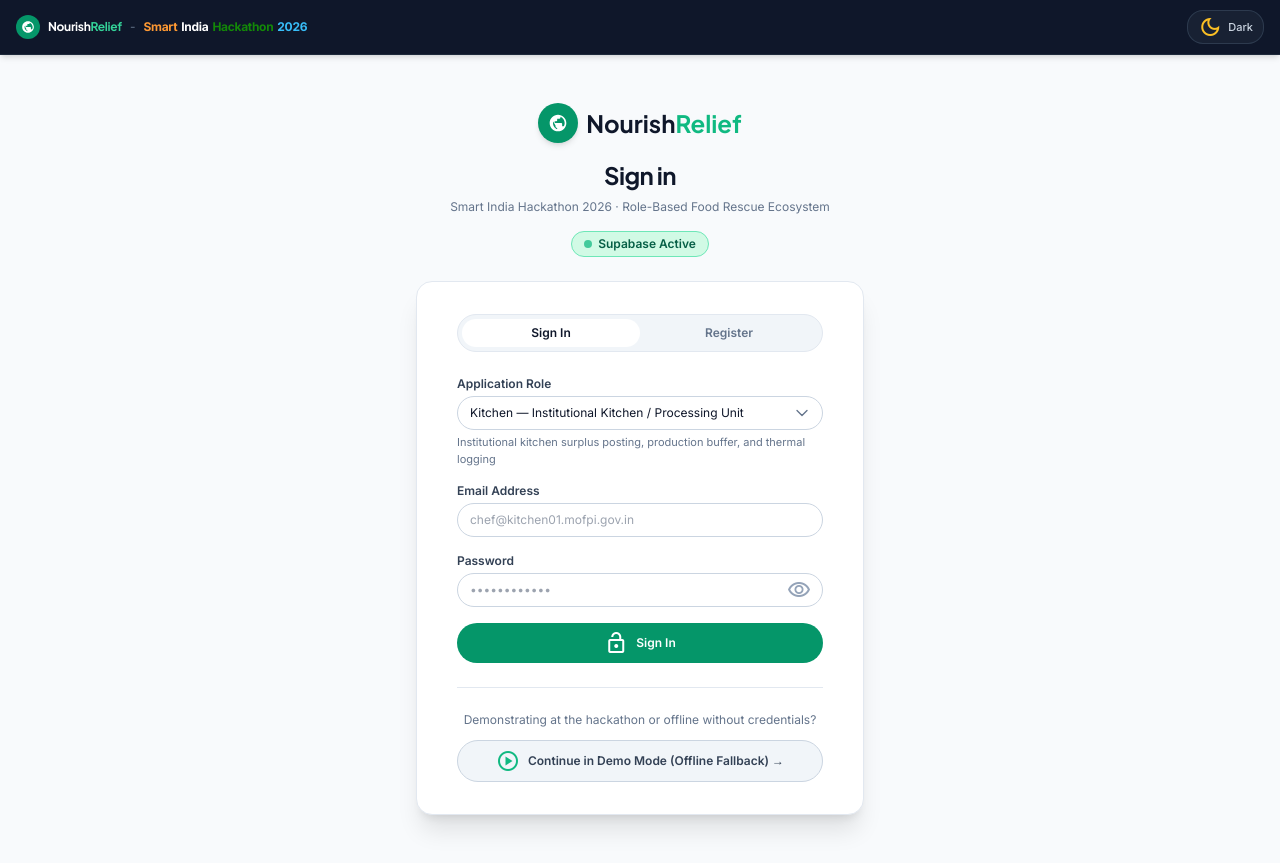
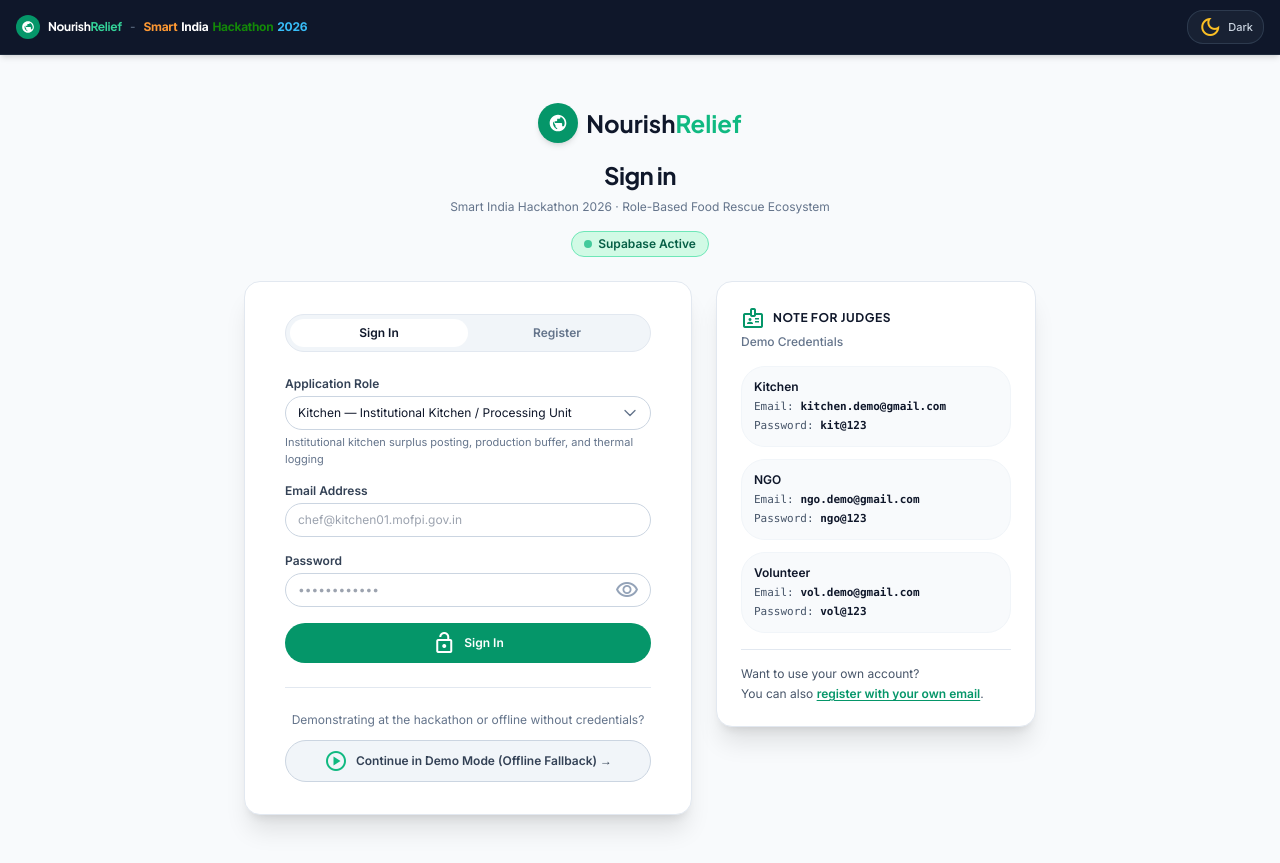
Before and after one commit to v-abhiramreddy/NOURISH_RELIEF_SIH26, a Next.js app: page / in a window 1280 px wide. Built offline with nearby package versions, Linux system fonts and the light colour scheme; no server answers; the database is empty.

Commit message:
Add Note for Judges card to Sign In page

```diff
--- a/src/components/AuthForm.tsx
+++ b/src/components/AuthForm.tsx
@@ -152,10 +152,11 @@ export default function AuthForm({ initialMode = 'signin' }: AuthFormProps) {
         </div>
       </div>
 
-      <div className="mt-6 sm:mx-auto sm:w-full sm:max-w-md px-4 sm:px-0">
-        <div className="bg-white dark:bg-slate-900 py-8 px-6 shadow-xl rounded-2xl border border-slate-200 dark:border-slate-800 sm:px-10">
-          {/* Mode Switcher Tabs */}
-          <div className="flex rounded-xl bg-slate-100 dark:bg-slate-800 p-1 mb-6 border border-slate-200 dark:border-slate-700">
+      <div className="mt-6 w-full max-w-md lg:max-w-4xl mx-auto px-4 sm:px-6">
+        <div className="flex flex-col lg:flex-row items-center lg:items-start justify-center gap-6">
+          <div className="w-full max-w-md bg-white dark:bg-slate-900 py-8 px-6 shadow-xl rounded-2xl border border-slate-200 dark:border-slate-800 sm:px-10">
+            {/* Mode Switcher Tabs */}
+            <div className="flex rounded-xl bg-slate-100 dark:bg-slate-800 p-1 mb-6 border border-slate-200 dark:border-slate-700">
             <button
               type="button"
               onClick={() => {
@@ -414,6 +415,114 @@ export default function AuthForm({ initialMode = 'signin' }: AuthFormProps) {
             </button>
           </div>
         </div>
+
+        {/* Note for Judges Card */}
+          <aside
+            aria-label="Note for Judges"
+            className="w-full max-w-md lg:w-72 xl:w-80 shrink-0 bg-white dark:bg-slate-900 py-6 px-5 sm:px-6 shadow-xl rounded-2xl border border-slate-200 dark:border-slate-800 text-left"
+          >
+            <div className="flex items-center gap-2 mb-1">
+              <span className="material-symbols-outlined text-emerald-600 dark:text-emerald-400 text-base">
+                badge
+              </span>
+              <h2 className="text-xs font-bold tracking-wider uppercase text-slate-900 dark:text-white font-display">
+                NOTE FOR JUDGES
+              </h2>
+            </div>
+            <p className="text-xs font-medium text-slate-500 dark:text-slate-400 mb-4">
+              Demo Credentials
+            </p>
+
+            <div className="space-y-3">
+              {/* Kitchen */}
+              <div className="p-3 rounded-xl bg-slate-50 dark:bg-slate-800/60 border border-slate-100 dark:border-slate-800">
+                <div className="font-semibold text-xs text-slate-900 dark:text-white mb-1">
+                  Kitchen
+                </div>
+                <div className="text-[11px] text-slate-600 dark:text-slate-300 font-mono space-y-0.5">
+                  <div>
+                    Email:{' '}
+                    <span className="font-semibold text-slate-900 dark:text-white select-all">
+                      kitchen.demo@gmail.com
+                    </span>
+                  </div>
+                  <div>
+                    Password:{' '}
+                    <span className="font-semibold text-slate-900 dark:text-white select-all">
+                      kit@123
+                    </span>
+                  </div>
+                </div>
+              </div>
+
+              {/* NGO */}
+              <div className="p-3 rounded-xl bg-slate-50 dark:bg-slate-800/60 border border-slate-100 dark:border-slate-800">
+                <div className="font-semibold text-xs text-slate-900 dark:text-white mb-1">
+                  NGO
+                </div>
+                <div className="text-[11px] text-slate-600 dark:text-slate-300 font-mono space-y-0.5">
+                  <div>
+                    Email:{' '}
+                    <span className="font-semibold text-slate-900 dark:text-white select-all">
+                      ngo.demo@gmail.com
+                    </span>
+                  </div>
+                  <div>
+                    Password:{' '}
+                    <span className="font-semibold text-slate-900 dark:text-white select-all">
+                      ngo@123
+                    </span>
+                  </div>
+                </div>
+              </div>
+
+              {/* Volunteer */}
+              <div className="p-3 rounded-xl bg-slate-50 dark:bg-slate-800/60 border border-slate-100 dark:border-slate-800">
+                <div className="font-semibold text-xs text-slate-900 dark:text-white mb-1">
+                  Volunteer
+                </div>
+                <div className="text-[11px] text-slate-600 dark:text-slate-300 font-mono space-y-0.5">
+                  <div>
+                    Email:{' '}
+                    <span className="font-semibold text-slate-900 dark:text-white select-all">
+                      vol.demo@gmail.com
+                    </span>
+                  </div>
+                  <div>
+                    Password:{' '}
+                    <span className="font-semibold text-slate-900 dark:text-white select-all">
+                      vol@123
+                    </span>
+                  </div>
+                </div>
+              </div>
+            </div>
+
+            {/* Divider */}
+            <div className="border-t border-slate-200 dark:border-slate-800 my-4" />
+
+            {/* Registration option */}
+            <div className="space-y-1">
+              <p className="text-xs text-slate-600 dark:text-slate-400">
+                Want to use your own account?
+              </p>
+              <p className="text-xs text-slate-600 dark:text-slate-400">
+                You can also{' '}
+                <button
+                  type="button"
+                  onClick={() => {
+                    setMode('signup');
+                    setErrorMessage(null);
+                  }}
+                  className="text-emerald-600 dark:text-emerald-400 hover:text-emerald-700 dark:hover:text-emerald-300 font-semibold underline underline-offset-2 transition-colors cursor-pointer"
+                >
+                  register with your own email
+                </button>
+                .
+              </p>
+            </div>
+          </aside>
+        </div>
       </div>
     </div>
   );
```
